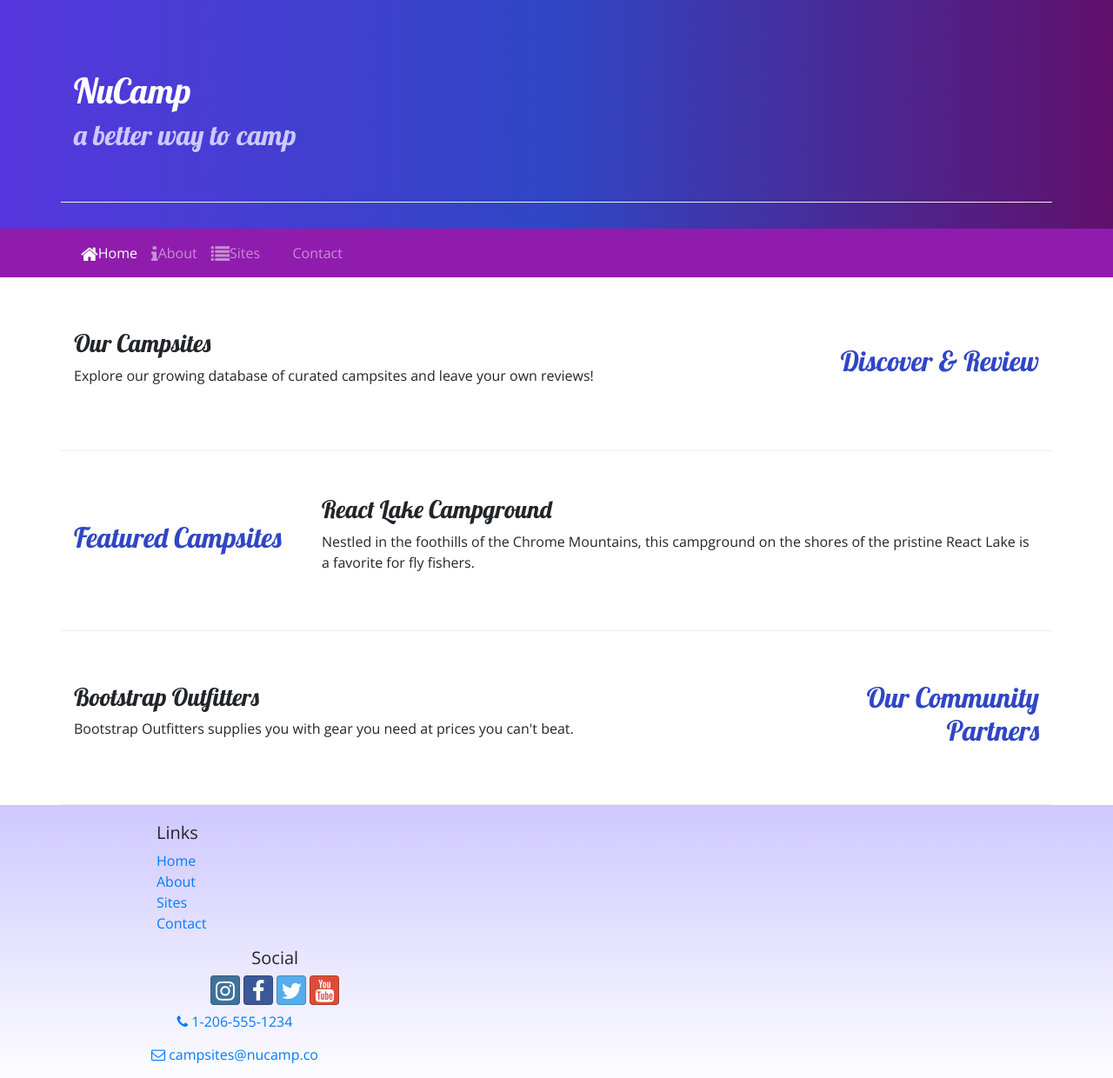
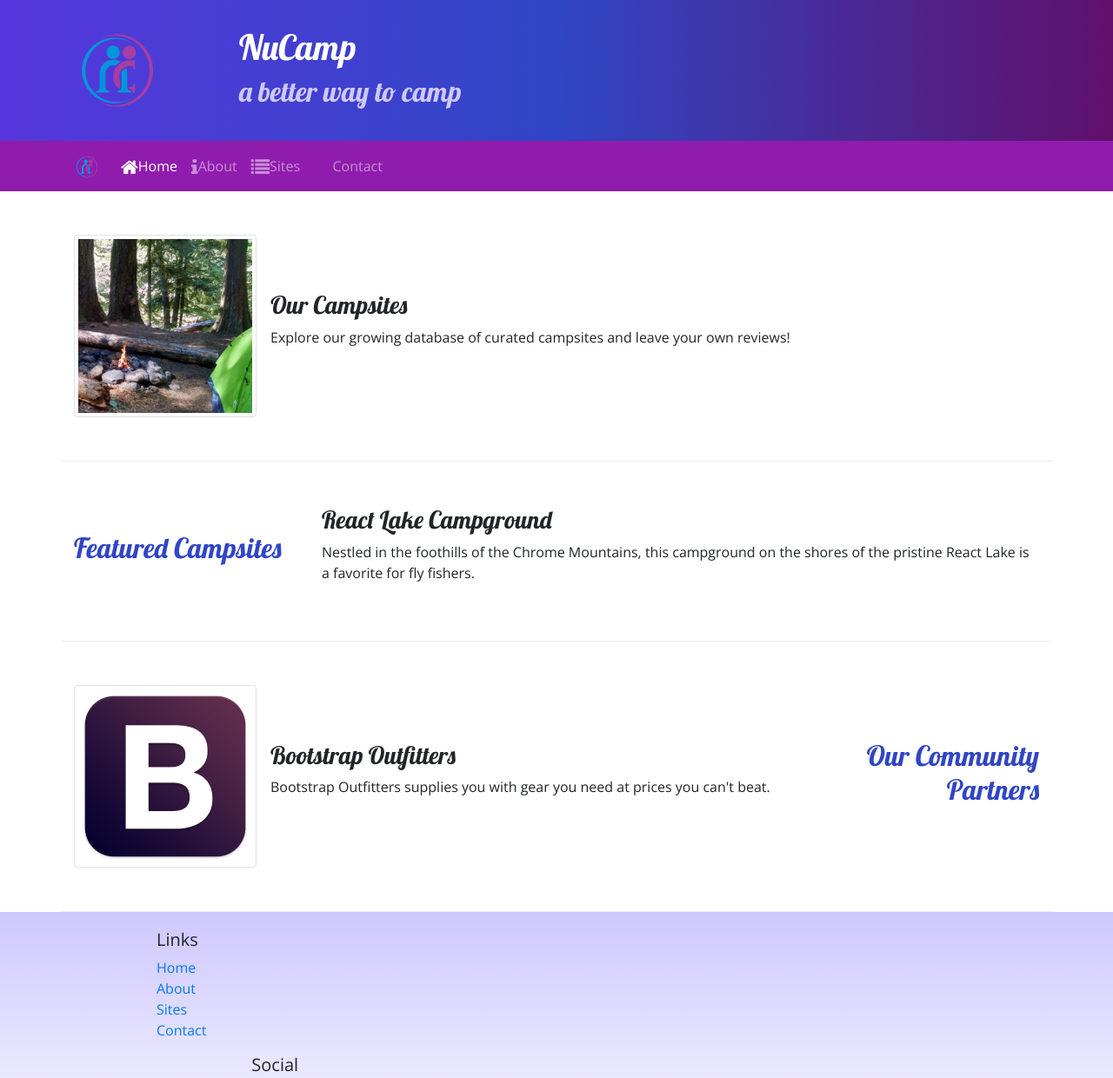
Before and after one commit to woobertdoo/fake-camps, a website: page index.html in a window 1280 px wide. Shown: the top 1240 px of the page at 87% size. Drawn offline with nearby package versions, Linux system fonts and the light colour scheme.

Commit message:
Images and Media.

```diff
--- a/index.html
+++ b/index.html
@@ -32,7 +32,10 @@
   <body>
     <header class="jumbotron jumbotron-fluid">
       <div class="container">
-        <div class="row row-content">
+        <div class="row">
+          <div class="col-4 col-sm-3 col-md-2 align-self-center">
+            <img src="img/logo.png" class="img-fluid">
+          </div>
           <div class="col">
             <h1>NuCamp</h1>
             <h2>a better way to camp</h2>
@@ -43,6 +46,7 @@
 
     <nav class="navbar navbar-expand-sm navbar-dark sticky-top">
       <div class="container">
+        <a class="navbar-brand" href="#"><img src="img/logo.png" height="30" width="30" /></a>
         <button
           class="navbar-toggler ml-auto"
           type="button"
@@ -80,16 +84,15 @@
 
     <div class="container">
       <div class="row row-content align-items-center">
-        <div class="col-sm-4 order-sm-last col-md-3">
-          <h2 class="text-sm-right">Discover & Review</h2>
-        </div>
         <div class="col">
-          <h3>Our Campsites</h3>
-          <p class="d-none d-sm-block">
-            Explore our growing database of curated campsites and leave your own
-            reviews!
-          </p>
-        </div>
+          <div class="media">
+            <img class="d-flex mr-3 img-thumbnail" src="img/breadcrumb-trail-thumb.jpg" alt="Breadcrumb Trail" />
+            <div class="media-body align-self-center">
+              <h3>Our Campsites</h3>
+              <p class="d-none d-sm-block">Explore our growing database of curated campsites and leave your own reviews!</p>
+            </div>
+          </div>
+      </div>
       </div>
       <div class="row row-content align-items-center">
         <div class="col-sm-4 col-md-3">
@@ -108,12 +111,14 @@
           <h2 class="text-sm-right">Our Community Partners</h2>
         </div>
         <div class="col">
-          <h3>Bootstrap Outfitters</h3>
-          <p class="d-none d-sm-block">
-            Bootstrap Outfitters supplies you with gear you need at prices you
-            can't beat.
-          </p>
-        </div>
+          <div class="media">
+            <img class="d-flex mr-3 img-thumbnail" src="img/bootstrap-thumb.png" alt="Bootstrap Outfitters" />
+            <div class="media-body align-self-center">
+              <h3>Bootstrap Outfitters</h3>
+              <p class="d-none d-sm-block">Bootstrap Outfitters supplies you with gear you need at prices you can't beat.</p>
+            </div>
+          </div>
+      </div>
       </div>
     </div>
 
```
Also changed, not shown: aboutus.html (+5 -1 lines), contactus.html (+4 -0 lines), img/bootstrap-thumb.png (added), img/breadcrumb-trail-thumb.jpg (added), img/breadcrumb-trail.jpg (added), img/chrome-river-thumb.jpg (added), img/chrome-river.jpg (added), img/logo.png (added), img/react-lake-thumb.jpg (added), img/react-lake.jpg (added), 1 other file.
